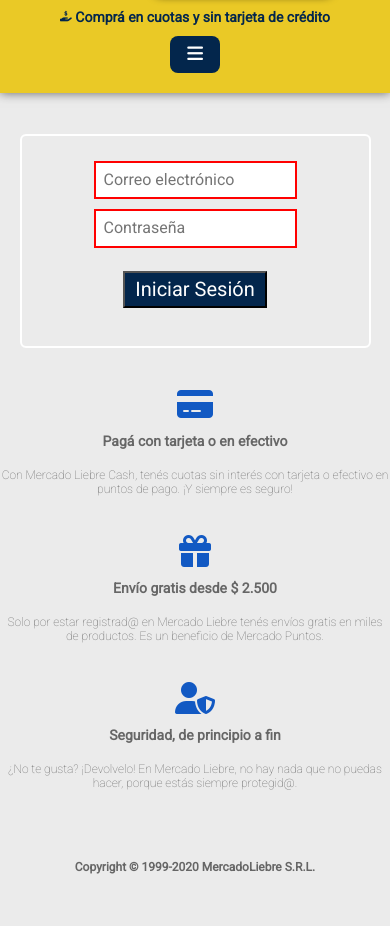
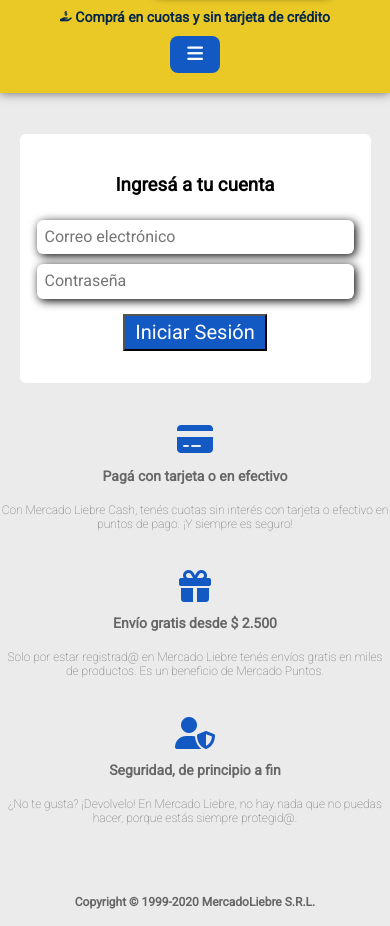
Before and after one commit to maurocarvajaldesousa/mercadoliebre, a website: page views/login.html in a window 390 px wide. Shown: the part 56-982 px from the top of the page. Before the commit the page ends 947 px from the top, so only its background shows below. Drawn offline with Linux system fonts and the light colour scheme; files that its build step writes are made by us from their sources; files whose address does not match are found by name.

Commit message:
Actualizo cambios en formulario responsive de login

```diff
--- a/public/css/styles.css
+++ b/public/css/styles.css
@@ -79,7 +79,7 @@
 /* -------------------- Seccion hamburguesa -------------------- */
 
 .hamburger-button {
-  background-color: #03264c;
+  background-color: #1259c3;
   color: #ffffff;
   display: block;
   max-width: 50px;
@@ -324,6 +324,10 @@
   color: #39b54a;
 }
 
+.form-button:hover {
+  background-color: #eac926;
+}
+
 /* -------------------- Formularios -------------------- */
 
 .form-container {
@@ -334,6 +338,11 @@
   border-radius: 6px;
   min-width: 300px;
   margin-bottom: 50px;
+  border-radius: 6px;
+}
+
+.form-container h3 {
+  text-align: center;
 }
 
 .form-register,
@@ -346,9 +355,10 @@
 }
 
 .form-control {
+  width: 100%;
   margin: 5px;
   display: flex;
-  justify-content: left;
+  justify-content: center;
 }
 
 .form-control h2 {
@@ -363,23 +373,19 @@
 }
 
 .form-button {
-  background-color: #03264c;
+  background-color: #1259c3;
   color: #ffffff;
   font-size: 20px;
   padding: 5px 10px;
   margin: 5px;
 }
 
-.form-button:hover {
-  background-color: #0022aa;
-}
-
-.form-botonera {
+/* .form-botonera {
   flex-basis: 100%;
   padding: 8px 8px;
   display: flex;
   justify-content: center;
-}
+} */
 
 .itemsPerfilDelUsuario {
   flex-basis: 100%;
@@ -397,24 +403,34 @@
   flex-direction: column;
 }
 
-input:invalid:required {
+/* input:invalid:required {
   border: solid 2px red;
 }
 
 input:valid:required {
   background-color: white;
+} */
+
+.form-login {
+  background-color: #ffffff;
+}
+.form-login input {
+  border: 0px;
+  outline: none;
+  box-shadow: 2px 2px 10px;
+  border-radius: 6px;
 }
 
-.form-login {
-  background-color: ebebeb;
-}
+/* .form-login input:invalid:required {
+  background-color: #666;
+} */
 
-.botonera-container {
+/* .botonera-container {
   width: 100%;
   padding: 8px 8px;
   display: flex;
   justify-content: center;
-}
+} */
 
 /* Tablets */
 @media (min-width: 769px) {
@@ -484,11 +500,13 @@
     padding-bottom: 2%;
   }
 
-  /* .form-control {
-    max-width: 50%;
-    margin-left: 25%;
-    margin-right: 25%;
-  } */
+  .form-container {
+    max-width: 60%;
+  }
+
+  .form-control {
+    max-width: 80%;
+  }
 }
 
 /* Desktop */
@@ -515,4 +533,12 @@
     justify-content: center;
     text-align: center;
   }
+
+  .form-container {
+    max-width: 60%;
+  }
+
+  .form-control {
+    max-width: 50%;
+  }
 }
--- a/views/login.html
+++ b/views/login.html
@@ -80,6 +80,7 @@
 
     <main class="form-container">
       <form action="/login" method="POST" class="form-login">
+        <h3>Ingresá a tu cuenta</h3>
         <div class="form-control">
           <input
             type="email"
@@ -87,7 +88,7 @@
             placeholder="Correo electrónico"
             id="email"
             required
-            maxlength="40"
+            maxlength="50"
             class="form-control-boxes"
           />
         </div>
@@ -98,7 +99,7 @@
             name="password"
             placeholder="Contraseña"
             required
-            maxlength="10"
+            maxlength="8"
             class="form-control-boxes"
           />
         </div>
```
